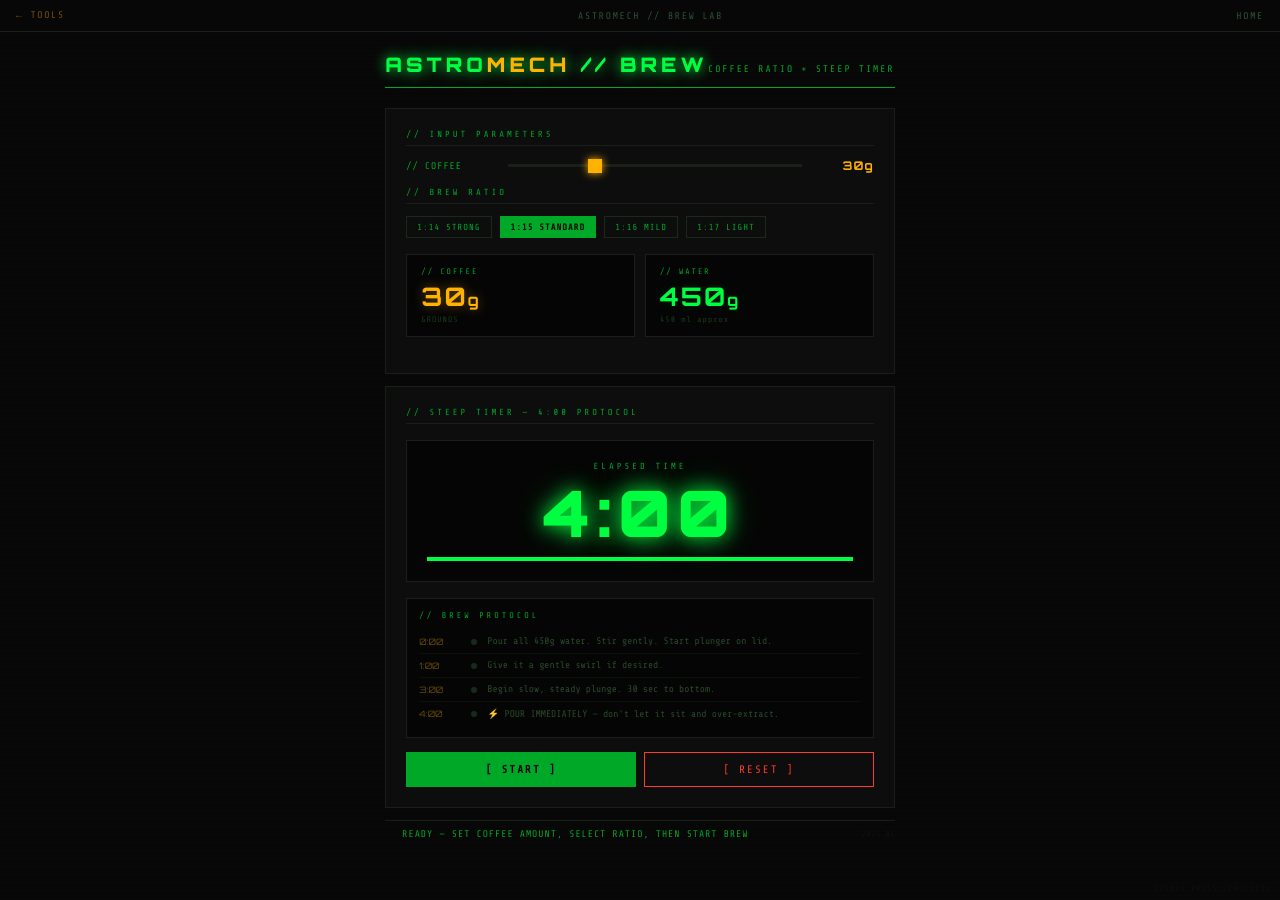
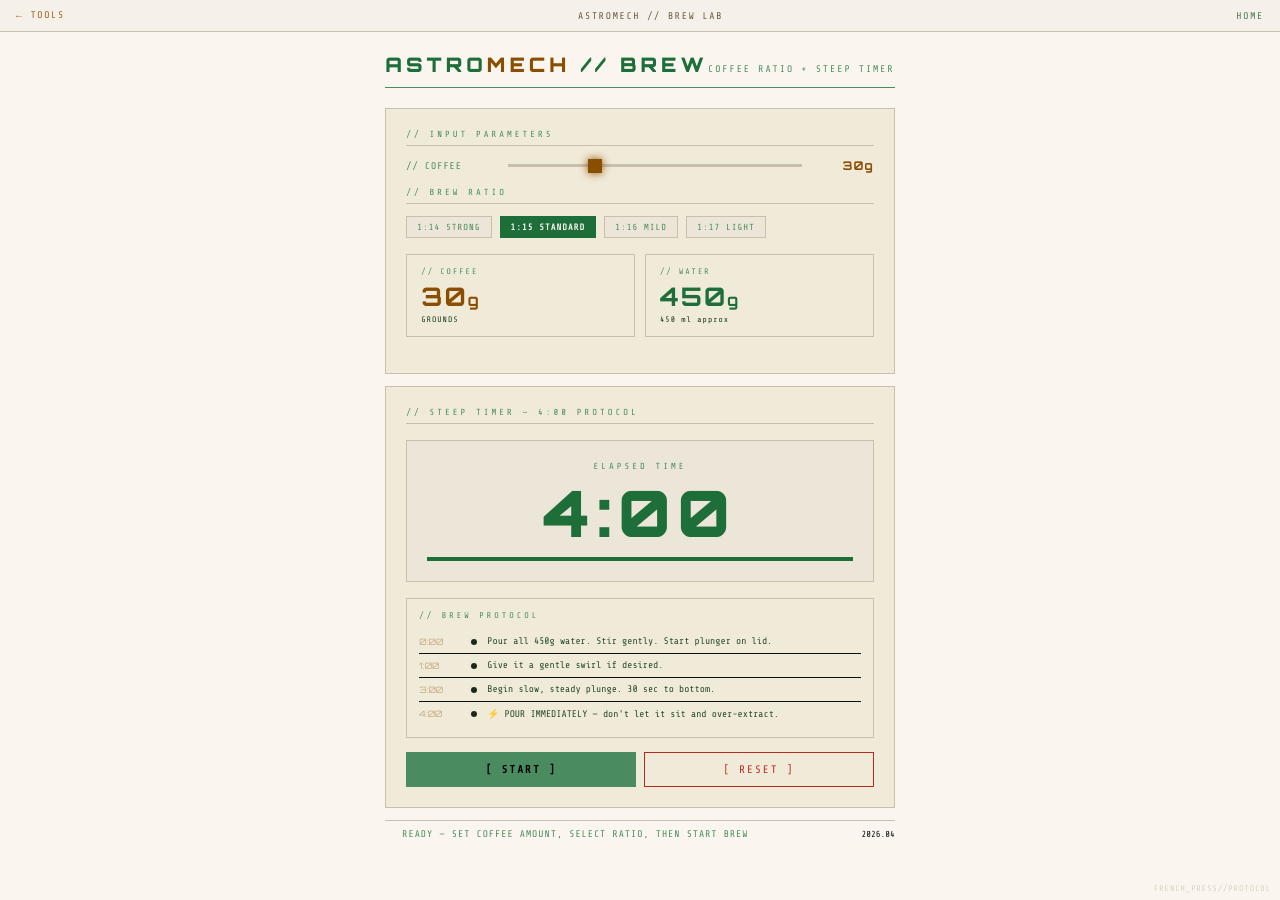
Before and after one commit to aaronaiken/aaronaiken.github.io, a Jekyll site: the page built from tools/brew/index.html, in a window 1280 px wide. Built offline with Jekyll 4.4.1, drawn with Linux system fonts in a browser that asks for light colours.

Commit message:
I know. Light mode. Don't get excited — she still flies better in the dark. Brew Lab with the lights on.

```diff
--- a/_layouts/tool-fullscreen.html
+++ b/_layouts/tool-fullscreen.html
@@ -58,6 +58,32 @@
     .tool-content {
       padding-top: 32px;
     }
+
+    /* ---- LIGHT MODE — tool bar ---- */
+    @media (prefers-color-scheme: light) {
+      body {
+        background: #faf6ef;
+      }
+
+      .tool-bar {
+        background: rgba(245,240,232,0.95);
+        border-bottom: 1px solid #c8bfad;
+      }
+
+      .tool-bar__back {
+        color: #a06020;
+      }
+
+      .tool-bar__back:hover { color: #7a3e00; }
+
+      .tool-bar__title { color: #6a5a40; }
+
+      .tool-bar__home {
+        color: #4a7a58;
+      }
+
+      .tool-bar__home:hover { color: #2a5a3a; }
+    }
   </style>
   <link href="https://fonts.googleapis.com/css2?family=Share+Tech+Mono&display=swap" rel="stylesheet">
 </head>
--- a/tools/brew/index.html
+++ b/tools/brew/index.html
@@ -260,6 +260,136 @@ permalink: /tools/brew/
   @keyframes blink { 0%,100%{opacity:1} 50%{opacity:0} }
   #log { font-size: 0.6rem; color: var(--green-dim); letter-spacing: 1px; flex: 1; overflow: hidden; text-overflow: ellipsis; white-space: nowrap; }
   .ver { font-size: 0.55rem; color: #111; }
+
+  /* ==============================
+     LIGHT MODE — BREW LAB
+     Same room, lights on.
+     ============================== */
+  @media (prefers-color-scheme: light) {
+    :root {
+      --green:      #1e6e3a;
+      --green-dim:  #4a8c60;
+      --green-glow: rgba(30,110,58,0.08);
+      --amber:      #8a4e00;
+      --red:        #b82a20;
+      --blue:       #1a6a8a;
+      --bg:         #faf6ef;
+      --panel:      #f0ead8;
+      --border:     #c8bfad;
+    }
+
+    body {
+      background: var(--bg);
+      color: var(--green);
+      /* Remove scanlines */
+      background-image: none;
+    }
+
+    /* Header */
+    header {
+      border-bottom-color: var(--green-dim);
+    }
+
+    .logo {
+      color: var(--green);
+      text-shadow: none;
+    }
+
+    .logo span { color: var(--amber); }
+
+    .tagline { color: var(--green-dim); }
+
+    /* Corner labels — barely visible, like watermark */
+    .corner { color: #d8d0c0; }
+
+    /* Panels */
+    .panel {
+      background: var(--panel);
+      border-color: var(--border);
+    }
+
+    .section-label {
+      color: var(--green-dim);
+      border-bottom-color: var(--border);
+    }
+
+    /* Inputs */
+    input[type="number"],
+    select {
+      background: #faf6ef;
+      border-color: var(--border);
+      color: var(--green);
+    }
+
+    input[type="number"]:focus,
+    select:focus {
+      border-color: var(--green-dim);
+      box-shadow: none;
+    }
+
+    /* Ratio buttons */
+    .ratio-btn {
+      background: #ece6d8;
+      border-color: var(--border);
+      color: var(--green-dim);
+    }
+
+    .ratio-btn.active,
+    .ratio-btn:hover {
+      background: var(--green);
+      border-color: var(--green);
+      color: #faf6ef;
+      box-shadow: none;
+    }
+
+    .readout-card, .steps {
+      background: transparent;
+    }
+
+    /* Timer display */
+    .timer-display {
+      color: var(--green);
+      text-shadow: none;
+      background: #ece6d8;
+      border-color: var(--border);
+    }
+
+    /* Start/stop button */
+    .btn-start {
+      background: var(--green);
+      border-color: var(--green);
+      color: #faf6ef;
+      box-shadow: none;
+    }
+
+    .btn-start:hover {
+      background: #1a5c30;
+      box-shadow: none;
+    }
+
+    .btn-start.running {
+      background: var(--red);
+      border-color: var(--red);
+    }
+
+    /* Status/live dot */
+    .status-dot {
+      box-shadow: none;
+    }
+
+    /* Result/output text */
+    .result-label,
+    .result-value {
+      color: var(--green);
+    }
+
+    /* Any glow text — kill it */
+    * {
+      text-shadow: none !important;
+    }
+
+    /* Orbitron logo override — already covered by .logo above */
+  }
 </style>
 </head>
 <body>
```
